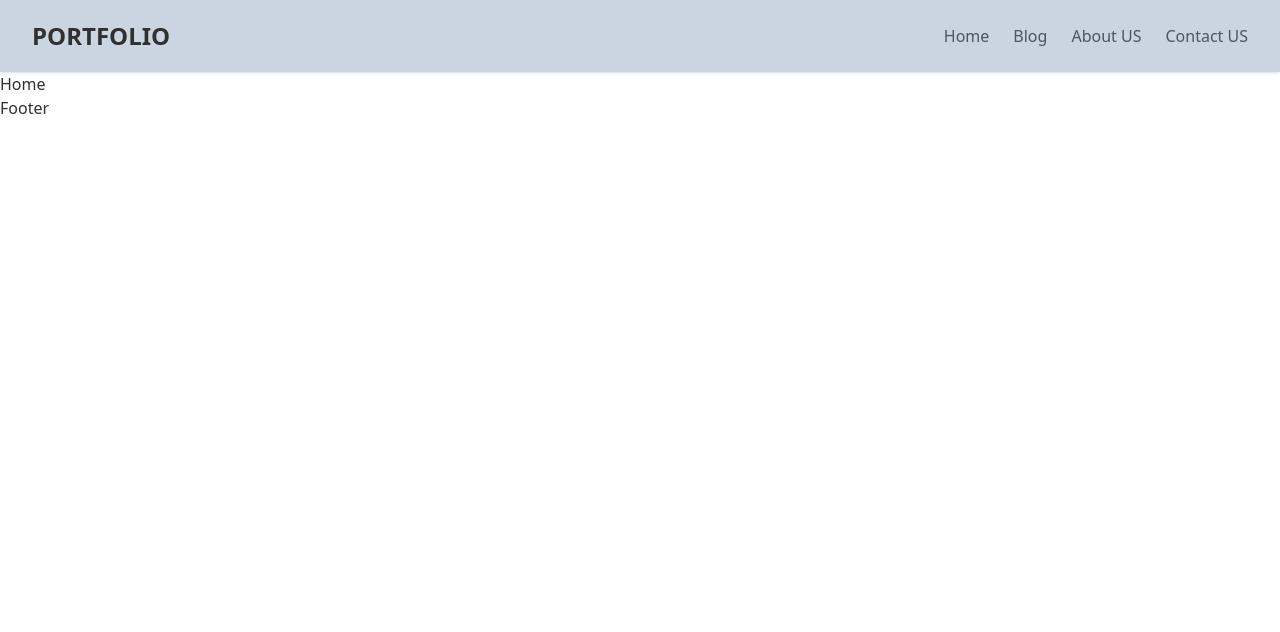
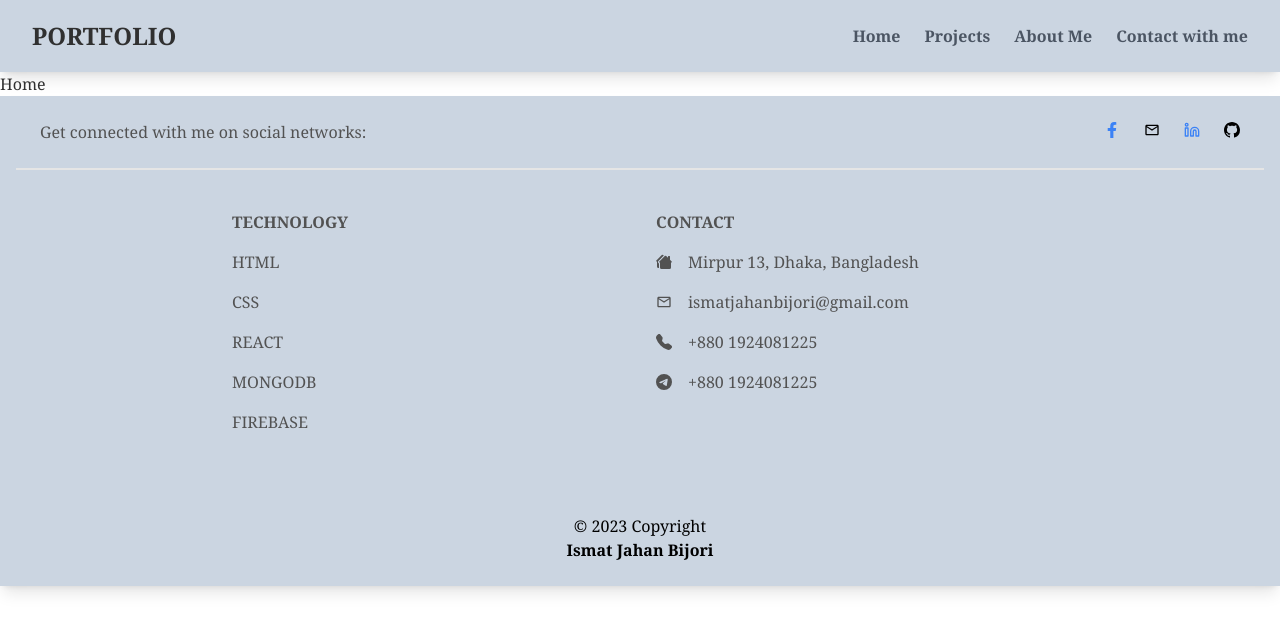
Before and after one commit to IsmatJahanBijori/my-portfolio, a React (Vite) app: page / in a window 1280 px wide. Shown: the top 632 px of the page. Built offline with nearby package versions, Linux system fonts and the light colour scheme.

Commit message:
navbar and footer addeed

```diff
--- a/src/Shared/Footer/Footer.jsx
+++ b/src/Shared/Footer/Footer.jsx
@@ -1,10 +1,82 @@
 import React from 'react';
-
+import { FaFacebookF } from "react-icons/fa";
+import { MdOutlineMailOutline } from "react-icons/md";
+import { FiLinkedin } from "react-icons/fi";
+import { BsGithub, BsFillHousesFill, BsFillTelephoneFill, BsTelegram } from "react-icons/bs";
 const Footer = () => {
     return (
-        <div>
-        Footer
-        </div>
+
+        <footer
+            className="px-4 mx-auto text-center text-neutral-600 bg-slate-300 lg:text-left shadow-lg">
+            <div
+                className="flex items-center justify-center border-b-2 border-neutral-200 p-6 dark:border-neutral-500 lg:justify-between">
+                <div className="mr-12 hidden lg:block">
+                    <span>Get connected with me on social networks:</span>
+                </div>
+                <div className="flex justify-center h-5">
+
+                    <a href='https://www.facebook.com/profile.php?id=100013334982970' className="mr-6 text-blue-500 ">
+                        <FaFacebookF/>
+                    </a>
+
+                    <a href='https://ismatjahanbijori@gmail.com' className="mr-6 text-black">
+                        <MdOutlineMailOutline/>
+                    </a>
+
+                    <a href='https://www.linkedin.com/in/ismat-jahan-bijori-a64790222' className="mr-6 text-blue-500">
+                        <FiLinkedin/>
+                    </a>
+                    <a href="https://github.com/IsmatJahanBijori" className="text-black">
+                        <BsGithub/>
+                    </a>
+                </div>
+            </div>
+
+            <div className="mx-6 py-10 text-center md:text-left">
+                <div className="grid-1 grid gap-8 md:grid-cols-2 justify-around">
+                    <div className="uppercase md:pl-48">
+                        <h6
+                            className="mb-4 flex justify-center font-semibold uppercase md:justify-start">
+                            Technology
+                        </h6>
+                        <p className="mb-4">HTML</p>
+                        <p className="mb-4">CSS</p>
+                        <p className="mb-4">React</p>
+                        <p className="mb-4">MongoDB</p>
+                        <p className="mb-4">Firebase</p>
+                    </div>
+
+                    <div>
+                        <h6
+                            className="mb-4 flex justify-center font-semibold uppercase md:justify-start">
+                            Contact
+                        </h6>
+                        <p className="mb-4 flex items-center justify-center md:justify-start">
+                            <BsFillHousesFill className='mr-4'/>
+                            Mirpur 13, Dhaka, Bangladesh
+                        </p>
+                        <p className="mb-4 flex items-center justify-center md:justify-start">
+                        <MdOutlineMailOutline className='mr-4'/>
+                            ismatjahanbijori@gmail.com
+                        </p>
+                        <p className="mb-4 flex items-center justify-center md:justify-start">
+                        <BsFillTelephoneFill className='mr-4'/>
+                        +880 1924081225
+                        </p>
+                        <p className="flex items-center justify-center md:justify-start">
+                            <BsTelegram className='mr-4'/>
+                            +880 1924081225
+                        </p>
+                    </div>
+                </div>
+            </div>
+
+
+            <div className="bg-slate-300 text-black p-6 text-center ">
+                <span>© 2023 Copyright </span>
+                <p className="font-bold text-black">Ismat Jahan Bijori</p>
+            </div>
+        </footer>
     );
 };
 
--- a/src/Shared/Navbar/Navbar.jsx
+++ b/src/Shared/Navbar/Navbar.jsx
@@ -1,54 +1,30 @@
 import React, { useState } from 'react';
-
+import { GiCrossMark } from "react-icons/gi";
+import { BsMenuUp } from "react-icons/bs";
+import { NavLink } from 'react-router-dom';
 const Navbar = () => {
     const [navbar, setNavbar] = useState(false);
 
     return (
-        <nav className="w-full bg-slate-300 shadow">
+        <nav className="w-full bg-slate-300 shadow-lg">
             <div className="justify-between px-4 mx-auto lg:max-w-7xl md:items-center md:flex md:px-8">
-                <div>
                     <div className="flex items-center justify-between py-3 md:py-5 md:block">
-                        <a href="javascript:void(0)">
+                        <NavLink to='/'>
                             <h2 className="text-2xl font-bold">PORTFOLIO</h2>
-                        </a>
+                        </NavLink>
                         <div className="md:hidden">
                             <button
                                 className="p-2 text-gray-700 rounded-md outline-none focus:border-gray-400 focus:border"
                                 onClick={() => setNavbar(!navbar)}
                             >
                                 {navbar ? (
-                                    <svg
-                                        xmlns="http://www.w3.org/2000/svg"
-                                        className="w-6 h-6"
-                                        viewBox="0 0 20 20"
-                                        fill="currentColor"
-                                    >
-                                        <path
-                                            fillRule="evenodd"
-                                            d="M4.293 4.293a1 1 0 011.414 0L10 8.586l4.293-4.293a1 1 0 111.414 1.414L11.414 10l4.293 4.293a1 1 0 01-1.414 1.414L10 11.414l-4.293 4.293a1 1 0 01-1.414-1.414L8.586 10 4.293 5.707a1 1 0 010-1.414z"
-                                            clipRule="evenodd"
-                                        />
-                                    </svg>
+                                    <BsMenuUp/>
                                 ) : (
-                                    <svg
-                                        xmlns="http://www.w3.org/2000/svg"
-                                        className="w-6 h-6"
-                                        fill="none"
-                                        viewBox="0 0 24 24"
-                                        stroke="currentColor"
-                                        strokeWidth={2}
-                                    >
-                                        <path
-                                            strokeLinecap="round"
-                                            strokeLinejoin="round"
-                                            d="M4 6h16M4 12h16M4 18h16"
-                                        />
-                                    </svg>
+                                    <GiCrossMark/>
                                 )}
                             </button>
                         </div>
                     </div>
-                </div>
                 <div>
                     <div
                         className={`flex-1 justify-self-center pb-3 mt-8 md:block md:pb-0 md:mt-0 ${
@@ -56,17 +32,17 @@
                         }`}
                     >
                         <ul className="items-center justify-center space-y-8 md:flex md:space-x-6 md:space-y-0">
-                            <li className="text-gray-600 hover:text-blue-600">
-                                <a href="javascript:void(0)">Home</a>
+                            <li className="text-gray-600 hover:text-blue-600 font-semibold">
+                                <NavLink to="/">Home</NavLink>
                             </li>
-                            <li className="text-gray-600 hover:text-blue-600">
-                                <a href="javascript:void(0)">Blog</a>
+                            <li className="text-gray-600 hover:text-blue-600 font-semibold">
+                                <NavLink to='/projects'>Projects</NavLink>
                             </li>
-                            <li className="text-gray-600 hover:text-blue-600">
-                                <a href="javascript:void(0)">About US</a>
+                            <li className="text-gray-600 hover:text-blue-600 font-semibold">
+                                <NavLink to='/about'>About Me</NavLink>
                             </li>
-                            <li className="text-gray-600 hover:text-blue-600">
-                                <a href="javascript:void(0)">Contact US</a>
+                            <li className="text-gray-600 hover:text-blue-600 font-semibold">
+                                <NavLink to="/contact">Contact with me</NavLink>
                             </li>
                         </ul>
                     </div>
--- a/src/main.jsx
+++ b/src/main.jsx
@@ -23,6 +23,8 @@
 ]);
 ReactDOM.createRoot(document.getElementById('root')).render(
   <React.StrictMode>
+    <div className='font-serif'>
     <RouterProvider router={router} />
+    </div>
   </React.StrictMode>,
 )
```
